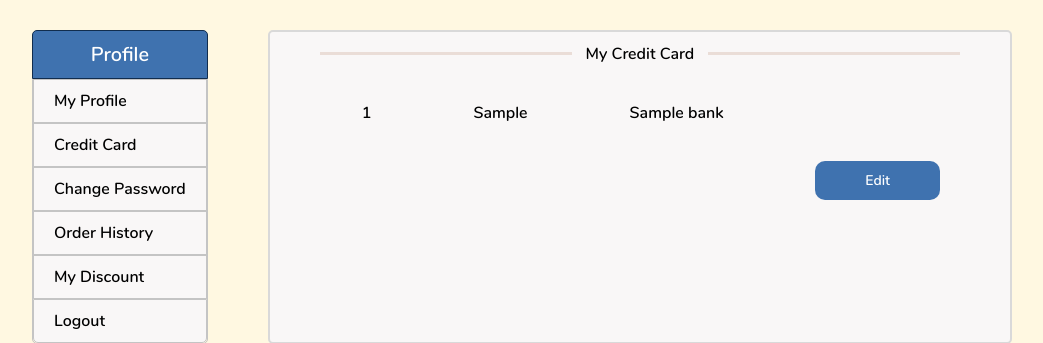
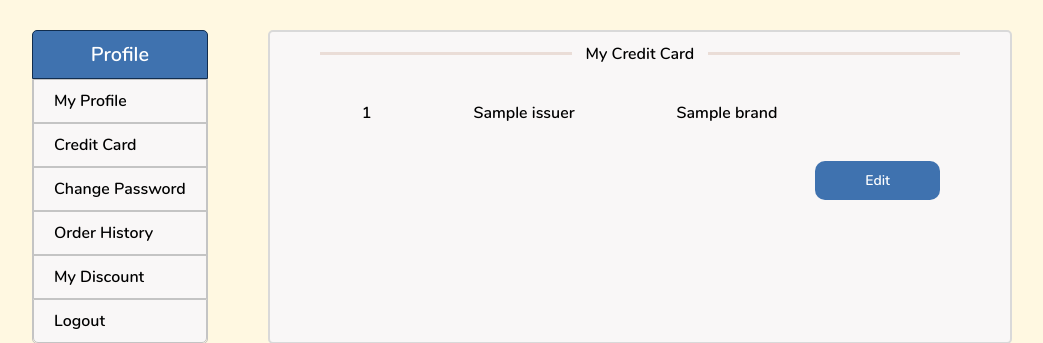
Before and after one commit to ilovemath25/E-Bookstore, a Flask app: template ebookstore_flask/templates/user/user_profile_credit_card.html in a window 1280 px wide. Shown: the part 130-473 px from the top of the page, without its empty margins (118-1161 px from the left). Run offline with Flask 3, Linux system fonts and the light colour scheme; the template is opened without the code that fills it: most values are stand-ins (such as "Sample title", 1, 10 or a date in 2020); parts of the project's set-up code (start-up, migrations or seed data) failed here and were passed over; some libraries are stand-ins or nearby versions.

Commit message:
modify credit card

```diff
--- a/ebookstore_flask/templates/user/user_profile_credit_card.html
+++ b/ebookstore_flask/templates/user/user_profile_credit_card.html
@@ -12,8 +12,8 @@
          {% for card in credit_cards %}
          <tr class="card-container">
             <td class="profile-value">{{ card.Number }}</td>
-            <td class="profile-value">{{ card.Card_type }}</td>
-            <td class="profile-value">{{ card.Bank }}</td>
+            <td class="profile-value">{{ card.Issuer }}</td>
+            <td class="profile-value">{{ card.Brand }}</td>
          </tr>
          {% endfor %}
       </table>
--- a/ebookstore_flask/utils/sessions.json
+++ b/ebookstore_flask/utils/sessions.json
@@ -1,6 +1,6 @@
 {
-   "e5c494b153b0c476bd6a688a05b325e1c4bea9666760b2a601a38a071ce4143a": [
-      "hudson247@gmail.com",
-      "Staff"
+   "846dd2802f7c60806a8fa96cfbffec74c4bd452d1eb363f806a7881a8757a02e": [
+      "cecilia643@gmail.com",
+      "Customer"
    ]
 }
```
Also changed, not shown: ebookstore_flask/routes/user_profile.py (+4 -4 lines).
